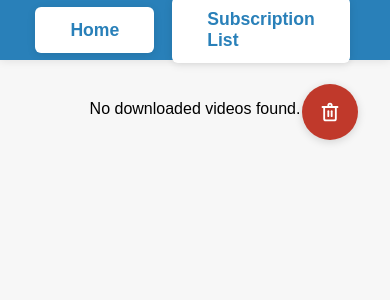
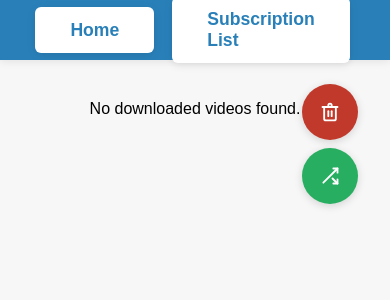
Before and after one commit to rohits144/yt_project, a Django app: page /downloaded-videos/ in a window 390 px wide. Shown: the top 300 px of the page. Run offline with Django 4.2, Linux system fonts and the light colour scheme.

Commit message:
Add shuffle play button and enhance styling for video controls

```diff
--- a/yt/fetcher/templates/fetcher/downloaded_videos.html
+++ b/yt/fetcher/templates/fetcher/downloaded_videos.html
@@ -83,6 +83,25 @@
                 <line x1="14" y1="11" x2="14" y2="17" />
             </svg>
         </button>
+        <button type="button" id="shuffleBtn" title="Shuffle Play" style="position:fixed;top:148px;right:32px;z-index:2099;background:#27ae60;border:none;border-radius:50%;width:56px;height:56px;box-shadow:0 2px 8px rgba(0,0,0,0.15);display:flex;align-items:center;justify-content:center;cursor:pointer;transition:background 0.2s;">
+            <svg width="28" height="28" viewBox="0 0 24 24" fill="none" stroke="#fff" stroke-width="2.2" stroke-linecap="round" stroke-linejoin="round">
+                <polyline points="16 3 21 3 21 8" />
+                <line x1="4" y1="20" x2="21" y2="3" />
+                <polyline points="21 16 21 21 16 21" />
+                <line x1="15" y1="15" x2="21" y2="21" />
+            </svg>
+        </button>
+        <style>
+            #deleteSelectedBtn:hover { background: #e74c3c; }
+            #shuffleBtn:hover { background: #2ecc71; }
+            #shuffleBtn { top: 148px; }
+            @media (max-width: 600px) {
+                #deleteSelectedBtn { top: 64px; right: 12px; width: 44px; height: 44px; }
+                #deleteSelectedBtn svg { width: 20px; height: 20px; }
+                #shuffleBtn { top: 120px; right: 12px; width: 44px; height: 44px; }
+                #shuffleBtn svg { width: 20px; height: 20px; }
+            }
+        </style>
         <style>
             #deleteSelectedBtn:hover { background: #e74c3c; }
             /* Desktop: below navbar */
@@ -135,6 +154,23 @@
                 setTimeout(function() { video.play(); }, 100);
             }
         }
+
+        document.addEventListener('DOMContentLoaded', function() {
+            var shuffleBtn = document.getElementById('shuffleBtn');
+            shuffleBtn.onclick = function() {
+                var tiles = Array.from(document.querySelectorAll('.tile'));
+                if (tiles.length === 0) return;
+                var idx = Math.floor(Math.random() * tiles.length);
+                var tile = tiles[idx];
+                tile.scrollIntoView({ behavior: 'smooth', block: 'center' });
+                var playDiv = tile.querySelector('div[onclick]');
+                if (playDiv) {
+                    setTimeout(function() {
+                        playDiv.click();
+                    }, 400);
+                }
+            };
+        });
         function hideModal(event) {
             if (event.target.classList.contains('modal') || event.target.classList.contains('close')) {
                 var modal = document.getElementById('videoModal');
```
